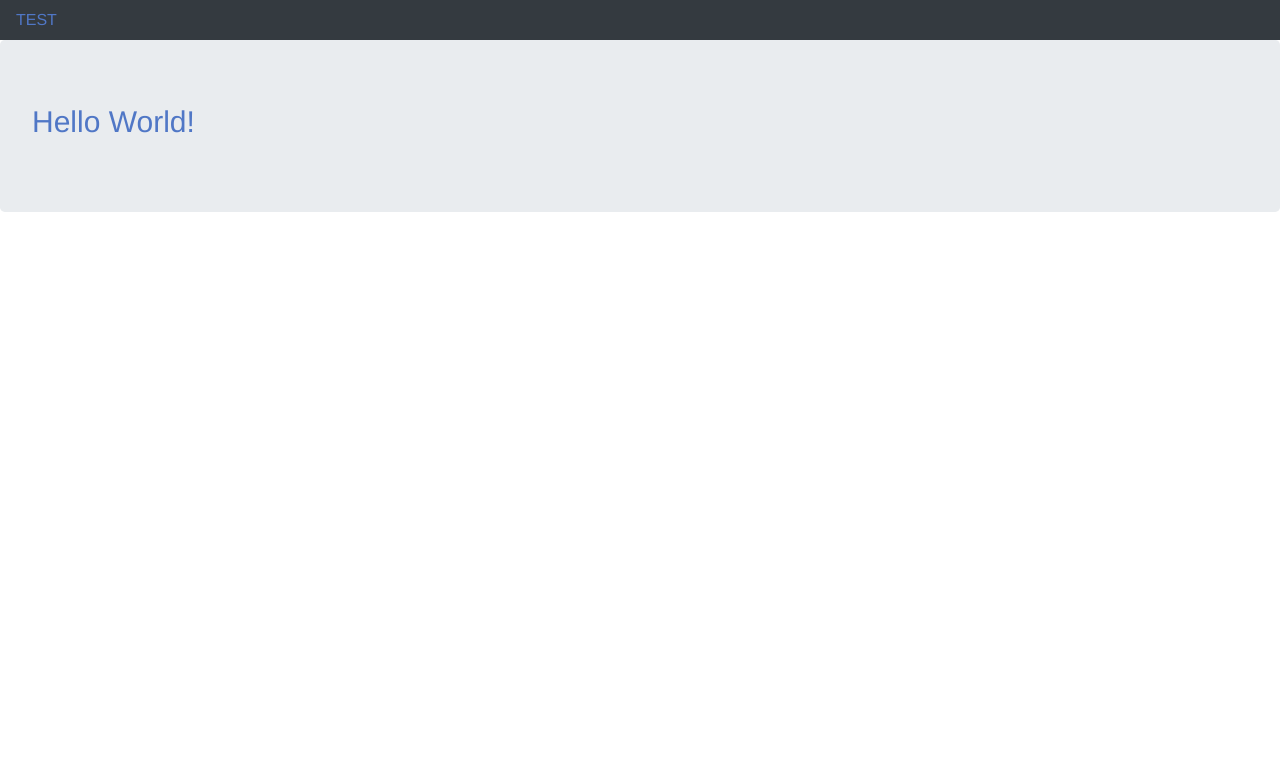
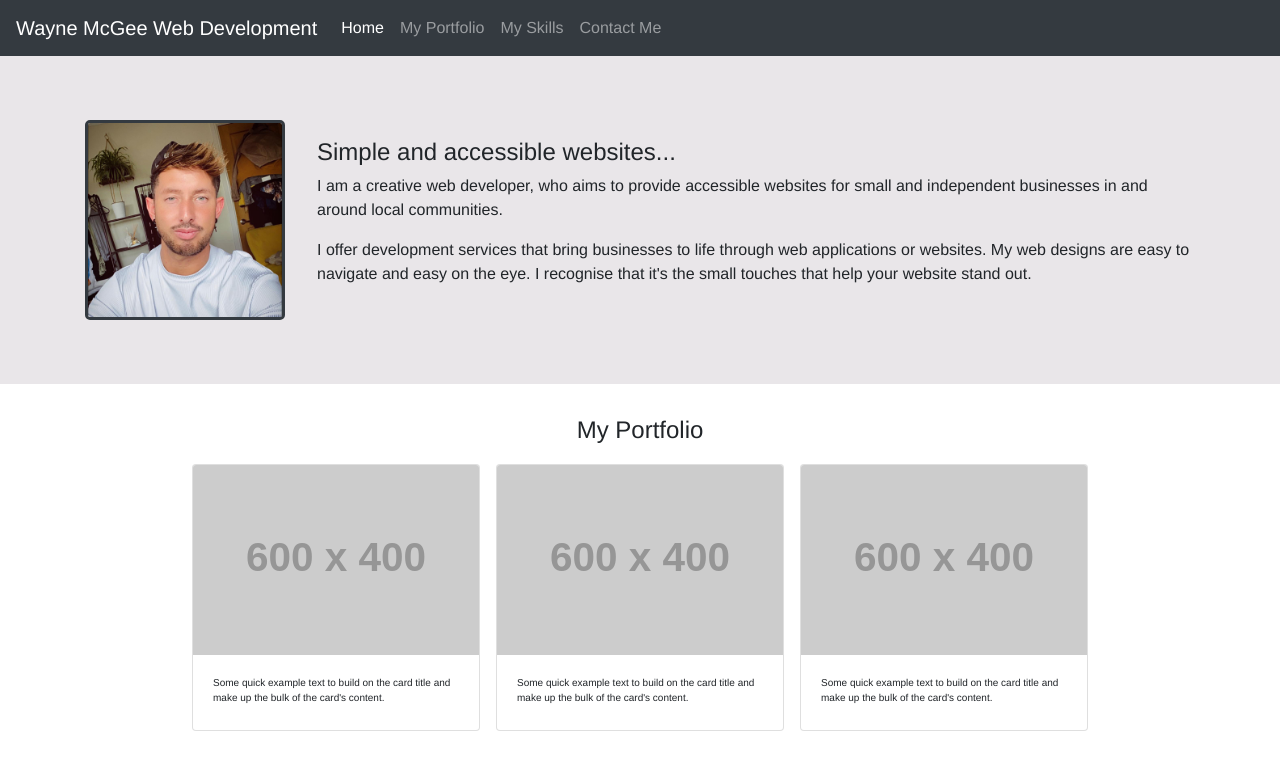
Before and after one commit to wmcgee1982/Bootstrap-Portfolio, a plain HTML site: page index.html in a window 1280 px wide. Drawn offline with nearby package versions, Linux system fonts and the light colour scheme; files that its build step writes are made by us from their sources; placeholder pictures from the web are drawn by us.

Commit message:
updated site title, added bootstrap navbar and updated the contents of it. Added bootstrap jumbortron into banner and updated about me text, and made it into display flex. added into portfoilo cards and arranged into a grid and center aligned.

```diff
--- a/CSS/style.css
+++ b/CSS/style.css
@@ -3,9 +3,9 @@
   }
 
   :root {
-  --dark: #212325;
-  --light: #5077c6;
-  --black: black;
+  --dark: #343a40;
+  --light: #f8f9fa;
+  --midlight: #e9e6e9;
   --borderRadius: 5px;
   }
 
@@ -13,9 +13,88 @@
     margin: auto;
     font-family: 'Helvetica', 'Arial', 'sans-serif';
     line-height: 1.5;
-    color: var(--light);
   }
 
   h1 {
     font-size: 30px;
   }
+
+  h2 {
+    font-size: 25px;
+  }
+
+  h3 {
+    font-size: 20px;
+  }
+
+  h4 {
+    font-size: 18px;
+  }
+
+  p {
+    font-size: 10px;
+  }
+
+  /* about me  */
+  .jumbotron {
+    background-color: var(--midlight);
+  }
+
+  .display-4 {
+    font-size: 1.5rem;
+    font-weight: 300;
+    line-height: 1.2;
+  }
+
+  .lead {
+    font-size: 1rem;
+    font-weight: 300;
+}
+
+  .aboutFlex {
+    display: flex;
+    gap: 2em;
+  }
+
+  .aboutFlexText {
+    align-self: center;
+  }
+
+  #profileImage {
+    border: 3px solid var(--dark);
+    border-radius:var(--borderRadius);
+    width: 200px;
+    height: 200px;
+  }
+
+  /* work portfolio  */
+  .workGrid {
+    display: grid;
+    gap: 1em;
+    justify-content: center;
+    grid-template-columns: col-4;
+    grid-template-rows: 10%;
+    grid-template-areas:
+    "Ti Ti Ti"
+    "fA sA tA";
+  }
+
+  .titleWorkGrid {
+    grid-area: Ti;
+    text-align: center;
+  }
+
+  .firstApp {
+    grid-area: fA;
+    cursor: pointer;
+  }
+
+  .secondApp {
+    grid-area: sA;
+    cursor: pointer;
+  }
+
+  .thirdApp {
+    grid-area: tI;
+    cursor: pointer;
+  }
--- a/index.html
+++ b/index.html
@@ -4,21 +4,76 @@
     <meta charset="UTF-8">
     <meta http-equiv="X-UA-Compatible" content="IE=edge">
     <meta name="viewport" content="width=device-width, initial-scale=1.0">
-    <title>Document</title>
+    <title>Wayne McGee - Web Developer</title>
 
     <link rel="stylesheet" href="https://cdn.jsdelivr.net/npm/bootstrap@4.3.1/dist/css/bootstrap.min.css" integrity="sha384-ggOyR0iXCbMQv3Xipma34MD+dH/1fQ784/j6cY/iJTQUOhcWr7x9JvoRxT2MZw1T" crossorigin="anonymous">
-    <link rel="stylesheet" href="style.css">
+    <link rel="stylesheet" href="css/style.css">
+</head>
 
-</head>
 <body>
 
-    <nav class="navbar navbar-dark bg-dark">
-        TEST
-      </nav>
+<!-- header / nav -->
+<nav class="navbar navbar-expand-lg navbar-dark bg-dark">
+    <a class="navbar-brand" href="#">Wayne McGee Web Development</a>
+    <button class="navbar-toggler" type="button" data-toggle="collapse" data-target="#navbarNav" aria-controls="navbarNav" aria-expanded="false" aria-label="Toggle navigation">
+        <span class="navbar-toggler-icon"></span>
+    </button>
+    <div class="collapse navbar-collapse" id="navbarNav">
+        <ul class="navbar-nav">
+        <li class="nav-item active">
+            <a class="nav-link" href="#">Home <span class="sr-only">(current)</span></a>
+        </li>
+        <li class="nav-item">
+            <a class="nav-link" href="#">My Portfolio</a>
+        </li>
+        <li class="nav-item">
+            <a class="nav-link" href="#">My Skills</a>
+        </li>
+        <li class="nav-item">
+            <a class="nav-link" href="#">Contact Me</a>
+        </li>
+        </ul>
+    </div>
+</nav>
 
-    <div class="jumbotron">
-        <h1>Hello World!</h1>
+<!-- hero banner -->
+<div class="jumbotron jumbotron-fluid">
+    <div class="container aboutFlex">
+      <img id="profileImage" src="images/profile-picture.jpg" alt="Wayne Mcgee designer profile pic">
+      <div class="aboutFlexText"><h1 class="display-4">Simple and accessible websites...</h1>
+      <p class="lead">I am a creative web developer, who aims to provide accessible websites for small and independent businesses in and around local communities.</p>
+      <p class="lead">I offer development services that bring businesses to life through web applications or websites. My web designs are easy to navigate and easy on the eye. I recognise that it's the small touches that help your website stand out.</p>
+    </div></div>
+</div>
+
+
+<!-- portfolio container -->
+<section class="workGrid">
+    <div class="titleWorkGrid"><h1 class="display-4">My Portfolio</h1>
     </div>
+
+    <div class="card .firstApp" style="width: 18rem;">
+        <img src="https://placehold.co/600x400" class="card-img-top" alt="Main Application">
+        <div class="card-body">
+          <p class="card-text">Some quick example text to build on the card title and make up the bulk of the card's content.</p>
+        </div>
+      </div>
+      <div class="card .secondApp" style="width: 18rem;">
+        <img src="https://placehold.co/600x400" class="card-img-top" alt="Main Application">
+        <div class="card-body">
+          <p class="card-text">Some quick example text to build on the card title and make up the bulk of the card's content.</p>
+        </div>
+      </div>
+      <div class="card .thirdApp" style="width: 18rem;">
+        <img src="https://placehold.co/600x400" class="card-img-top" alt="Main Application">
+        <div class="card-body">
+          <p class="card-text">Some quick example text to build on the card title and make up the bulk of the card's content.</p>
+        </div>
+      </div>
+
+    </section>
+
+
 
 
 <script src="https://code.jquery.com/jquery-3.3.1.slim.min.js" integrity="sha384-q8i/X+965DzO0rT7abK41JStQIAqVgRVzpbzo5smXKp4YfRvH+8abtTE1Pi6jizo" crossorigin="anonymous"></script>
```
Also changed, not shown: images/profile-picture.jpg (renamed from images/profilepicture.jpg).
